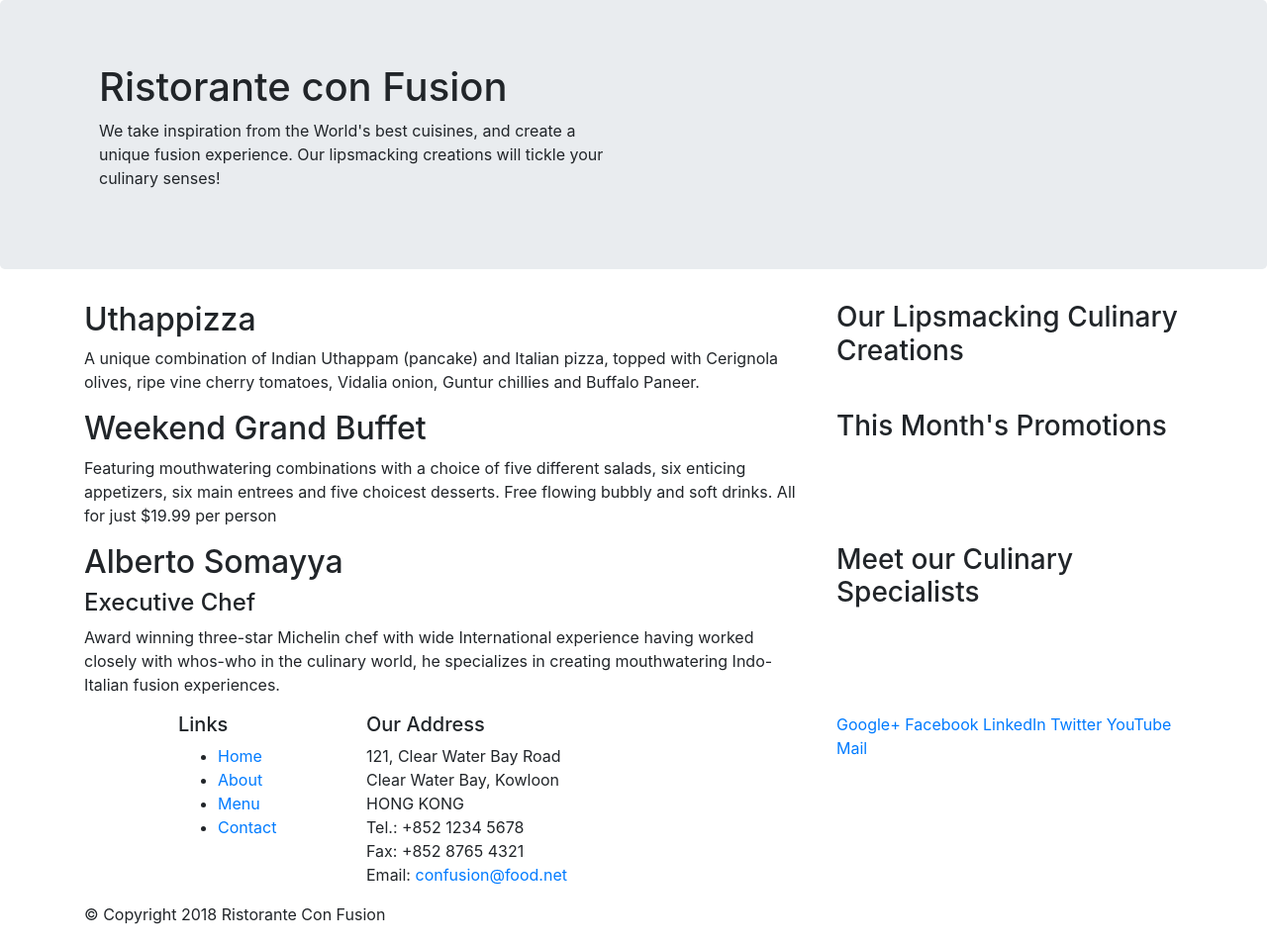
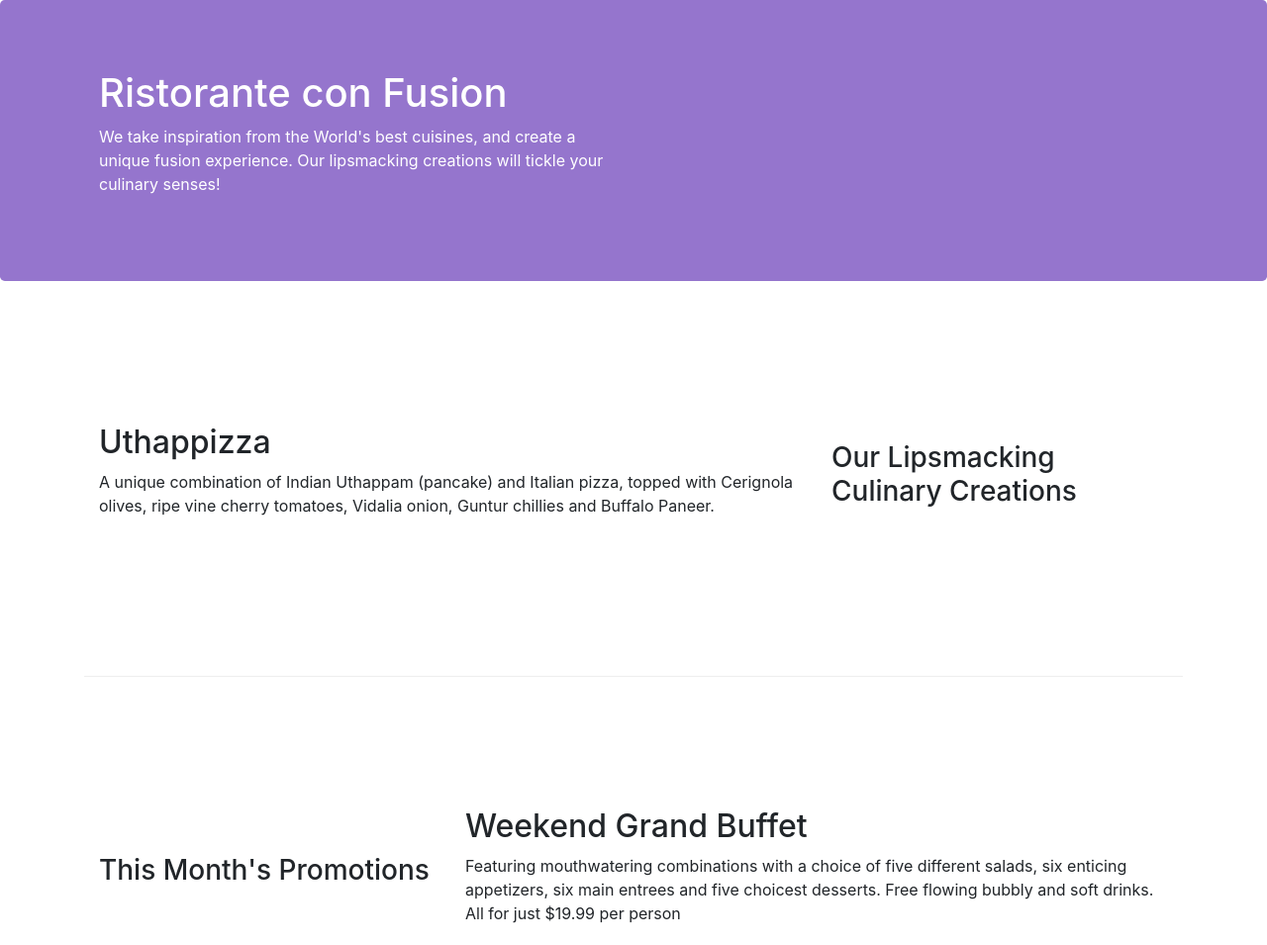
Before and after one commit to xabela/confusion, a website: page index.html in a window 1280 px wide. Shown: the top 955 px of the page at 99% size. Drawn offline with nearby package versions, Linux system fonts and the light colour scheme.

Commit message:
bootstrap grid part 2

```diff
--- /dev/null
+++ b/css/style.css
@@ -0,0 +1,30 @@
+.row-header {
+    margin: 0px auto;
+    padding: 0px auto;
+}
+
+.row-content {
+    margin: 0px auto;
+    padding: 50px 0px 50px 0px;
+    border-bottom: 1px ridge;
+    min-height: 400px;
+}
+
+.footer {
+    background-color: #d1c4e9;
+    margin: 0px auto;
+    padding: 20px 0px 20px 0px;
+}
+
+.jumbotron {
+    padding: 70px 30px 70px 30px;
+    margin: 0px auto;
+    background-color: #9575cd;
+    color: white;
+}
+
+.address {
+    font-size: 80%;
+    margin: 0px auto;
+    color: black;
+}
--- a/index.html
+++ b/index.html
@@ -9,6 +9,7 @@
 
     <!-- Bootstrap CSS -->
     <link rel="stylesheet" href="node_modules/bootstrap/dist/css/bootstrap.min.css">
+    <link rel="stylesheet" href="css/style.css">
     <title>Ristorante Con Fusion</title>
 </head>
 
@@ -16,7 +17,7 @@
 
     <header class="jumbotron">
         <div class="container">
-            <div clas="row">
+            <div clas="row row-header">
                 <div class="col-12 col-sm-6">
                     <h1>Ristorante con Fusion</h1>
                     <p>We take inspiration from the World's best cuisines, and create a unique fusion experience. Our lipsmacking creations will tickle your culinary senses!</p>
@@ -29,7 +30,7 @@
     </header>
 
     <div class="container">
-        <div class="row">
+        <div class="row row-content align-items-center">
             <!-- buat screen yg xs dia bakal nempati semua row, small=4 col, medium-xl=3 col... order last jadi ditampilin di kanan halaman  -->
             <div class="col-12 col-sm-4 order-sm-last col-md3">
                 <h3>Our Lipsmacking Culinary Creations</h3>
@@ -42,17 +43,17 @@
         </div>
 
 
-        <div class="row">
-            <div class="col-12 col-sm-4 order-sm-last col-md3">
+        <div class="row row-content align-items-center">
+            <div class="col-12 col-sm-4 order-sm-first col-md3">
                 <h3>This Month's Promotions</h3>
             </div>
-            <div class="col-12 col-sm order-sm-first col-md">
+            <div class="col-12 col-sm order-sm-last col-md">
                 <h2>Weekend Grand Buffet</h2>
                 <p>Featuring mouthwatering combinations with a choice of five different salads, six enticing appetizers, six main entrees and five choicest desserts. Free flowing bubbly and soft drinks. All for just $19.99 per person </p>
             </div>
         </div>
 
-        <div class="row">
+        <div class="row row-content align-items-center">
             <div class="col-12 col-sm-4 order-sm-last col-md3">
                 <h3>Meet our Culinary Specialists</h3>
             </div>
@@ -64,13 +65,13 @@
         </div>
     </div>
 
-    <footer>
+    <footer class="footer">
         <div class="container">
             <div class="row">
                 <!-- offset buat nendang ke kanan 1 kolom           -->
                 <div class="col-4 offset-1 col-sm-2">
                     <h5>Links</h5>
-                    <ul>
+                    <ul class="list-unstyled">
                         <li><a href="#">Home</a></li>
                         <li><a href="#">About</a></li>
                         <li><a href="#">Menu</a></li>
@@ -88,8 +89,8 @@
 		              Email: <a href="mailto:confusion@food.net">confusion@food.net</a>
 		           </address>
                 </div>
-                <div class="col-12 col-sm-4">
-                    <div>
+                <div class="col-12 col-sm-4 align-self-center">
+                    <div class="text-center">
                         <a href="http://google.com/+">Google+</a>
                         <a href="http://www.facebook.com/profile.php?id=">Facebook</a>
                         <a href="http://www.linkedin.com/in/">LinkedIn</a>
@@ -99,7 +100,7 @@
                     </div>
                 </div>
            </div>
-           <div class="row">
+           <div class="row justify-content-center">
                 <div class="col-auto">
                     <p>© Copyright 2018 Ristorante Con Fusion</p>
                 </div>
```
